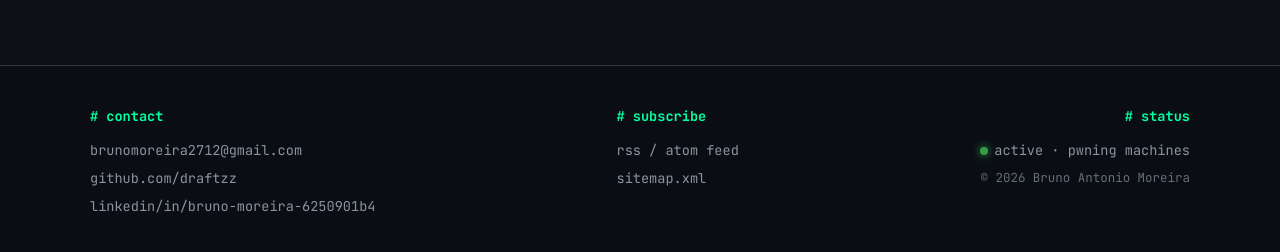
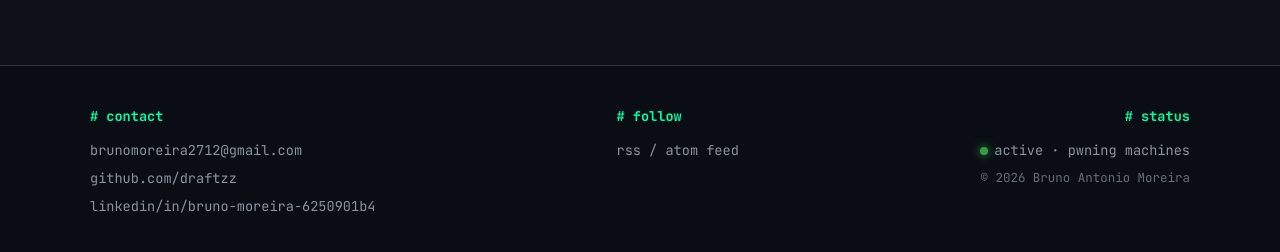
Before and after one commit to draftzz/draftzz.github.io, a Jekyll site: the page built from tags.md, in a window 1280 px wide and 900 px high, scrolled down 5660 px. Shown: the part 642-894 px from the top of the window. Built offline with Jekyll 4.4.1, drawn with Linux system fonts in a browser that asks for light colours.

Commit message:
Footer: drop sitemap link, rename subscribe to follow
Sitemap.xml is for search engine crawlers, not human readers, so it doesn't
belong in a user-facing column. "Follow" reads more naturally than
"subscribe" for an RSS feed.

Co-Authored-By: Claude Opus 4.7 (1M context) <noreply@anthropic.com>

```diff
--- a/_includes/footer.html
+++ b/_includes/footer.html
@@ -7,9 +7,8 @@
       <a href="https://www.linkedin.com/in/{{ site.linkedin }}/" target="_blank" rel="noopener">linkedin/in/{{ site.linkedin }}</a>
     </div>
     <div class="footer__col footer__col--center">
-      <div class="footer__title"># subscribe</div>
+      <div class="footer__title"># follow</div>
       <a href="{{ '/feed.xml' | relative_url }}" title="Atom feed">rss / atom feed</a>
-      <a href="{{ '/sitemap.xml' | relative_url }}">sitemap.xml</a>
     </div>
     <div class="footer__col footer__col--right">
       <div class="footer__title"># status</div>
```
